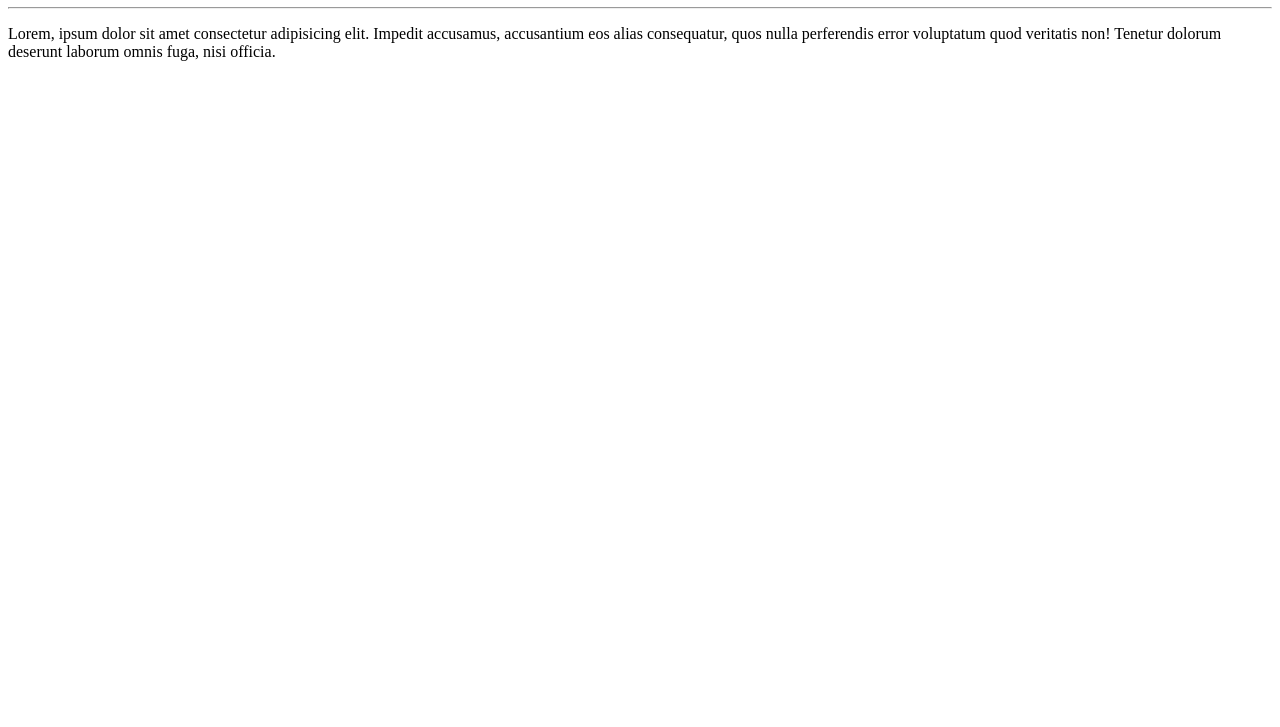
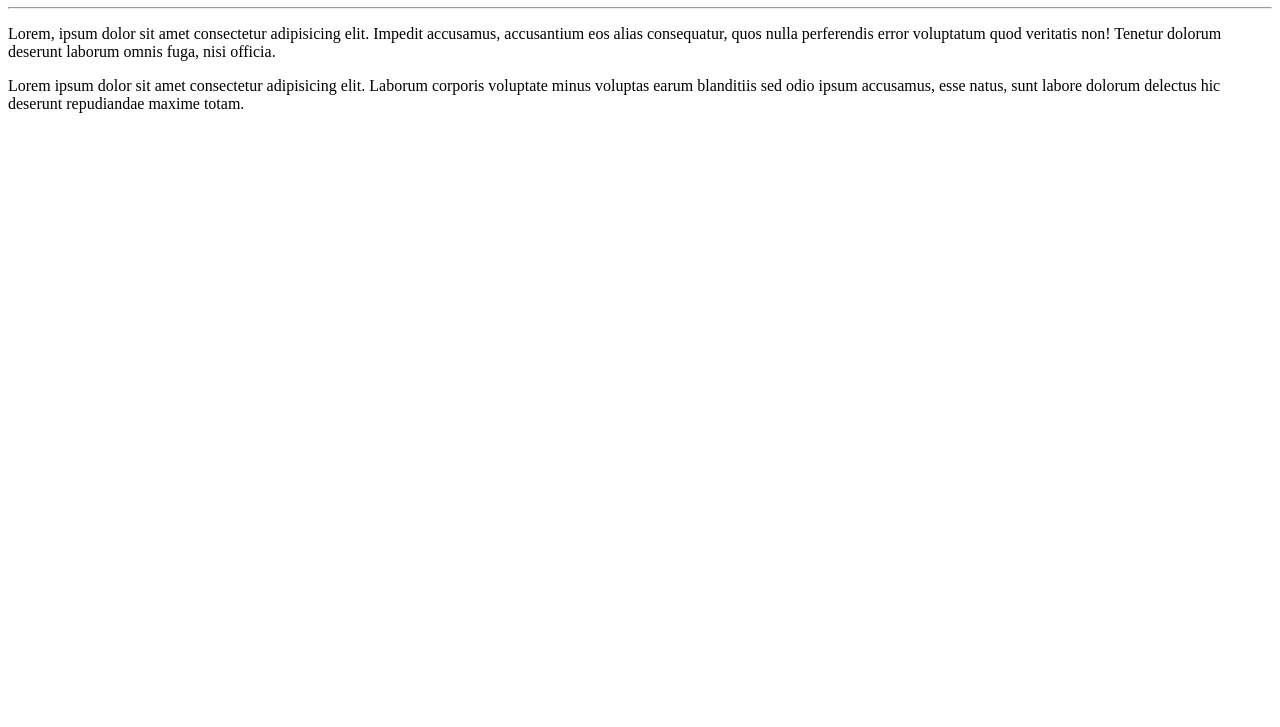
Before and after one commit to Myuv/Ola-Mundo, a plain HTML site: page site-exemplo/index.html in a window 1280 px wide. Shown: the part 73-800 px from the top of the page. Drawn offline with Linux system fonts and the light colour scheme.

Commit message:
novo parágrafo

```diff
--- a/site-exemplo/index.html
+++ b/site-exemplo/index.html
@@ -12,6 +12,7 @@
     <h1>Olá, Mundo!</h1>
     <hr>
     <p>Lorem, ipsum dolor sit amet consectetur adipisicing elit. Impedit accusamus, accusantium eos alias consequatur, quos nulla perferendis error voluptatum quod veritatis non! Tenetur dolorum deserunt laborum omnis fuga, nisi officia.</p>
+    <p>Lorem ipsum dolor sit amet consectetur adipisicing elit. Laborum corporis voluptate minus voluptas earum blanditiis sed odio ipsum accusamus, esse natus, sunt labore dolorum delectus hic deserunt repudiandae maxime totam.</p>
 </body>
 
 </html>
```
